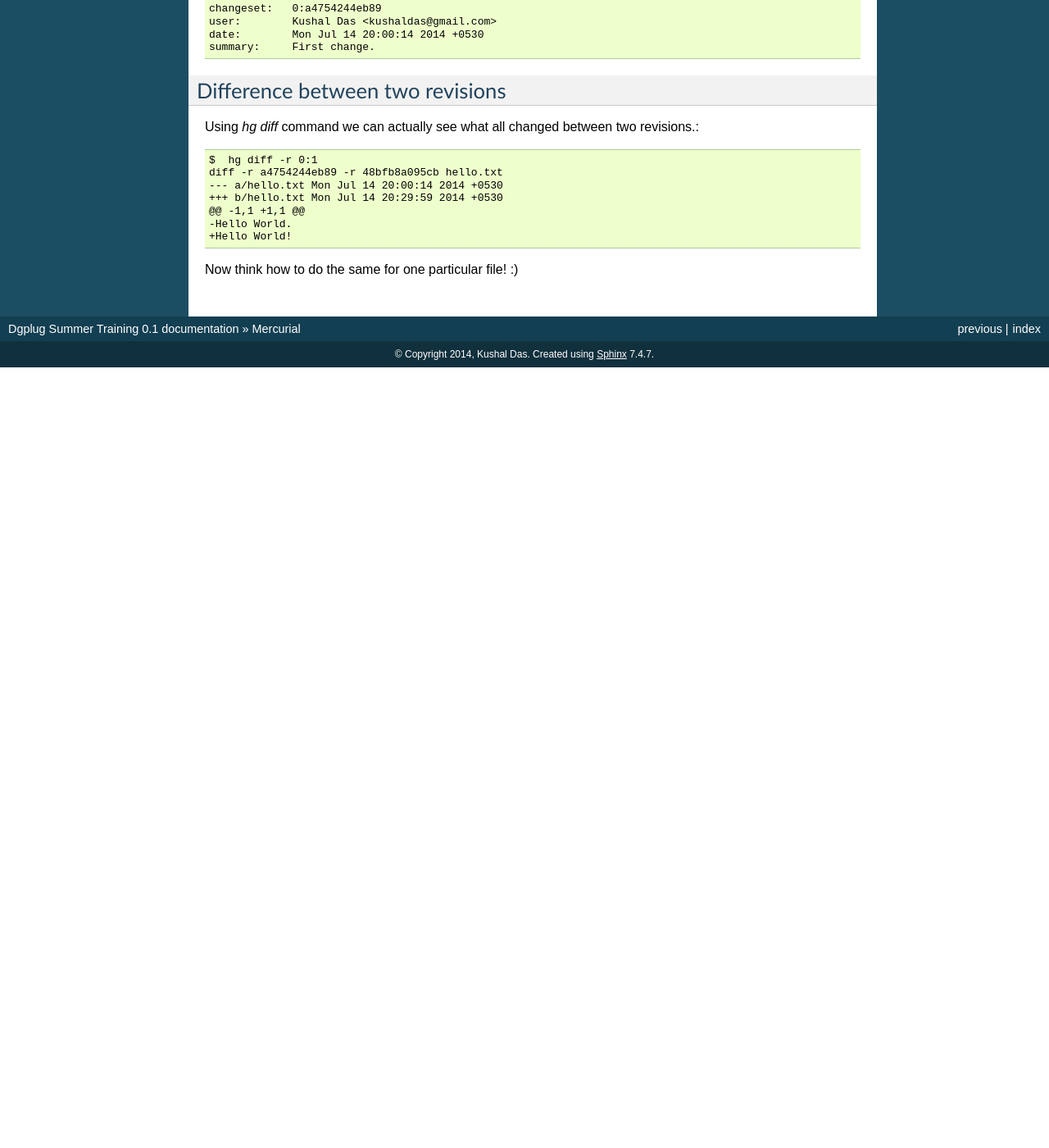
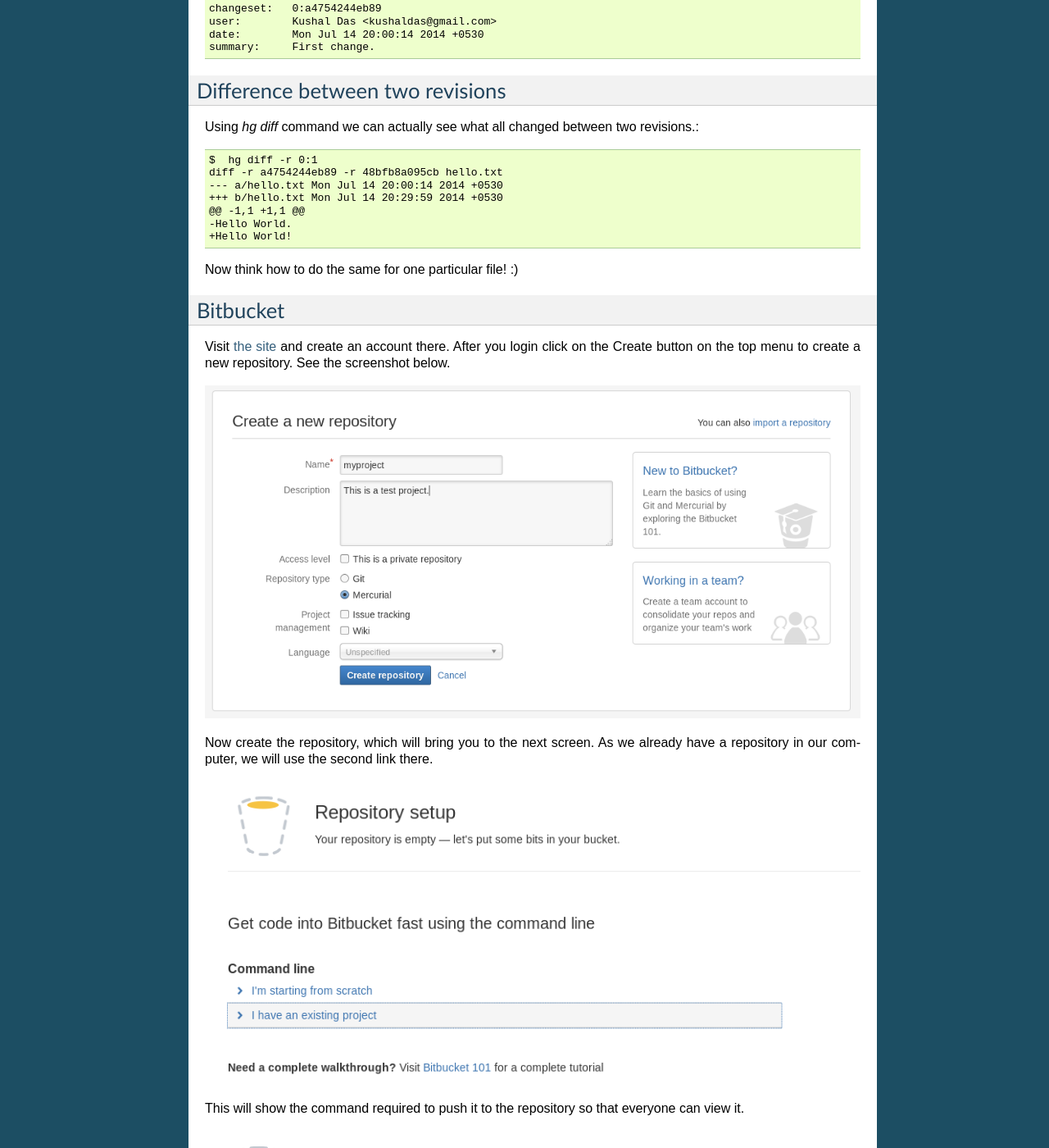
Before and after one commit to kushaldas/summertraining, a Sphinx documentation site: the page built from docs/mercurial.rst, in a window 1280 px wide and 1400 px high, scrolled down 1084 px. Shown: the whole window at 82% size. Built offline with Sphinx 7.4.7, drawn with Linux system fonts in a browser that asks for light colours; before the commit the page ends 1532 px from its top, so only the background shows below that; some of the changed text lies outside the part shown.

Commit message:
Adds bitbucket introduction

```diff
--- a/docs/mercurial.rst
+++ b/docs/mercurial.rst
@@ -82,3 +82,32 @@
     +Hello World!
 
 Now think how to do the same for one particular file! :)
+
+Bitbucket
+----------
+
+Visit `the site <https://bitbucket.org/>`_ and create an account there. After you login
+click on the Create button on the top menu to create a new repository. See the screenshot
+below.
+
+.. image:: _static/bitbucket1.png
+
+Now create the repository, which will bring you to the next screen. As we already have
+a repository in our computer, we will use the second link there.
+
+.. image:: _static/bitbucket2.png
+
+This will show the command required to push it to the repository so that everyone
+can view it.
+
+.. image:: _static/bitbucket3.png
+
+I am running the command as given there.::
+
+    $ hg push ssh://hg@bitbucket.org/kushaldas/myproject
+    pushing to ssh://hg@bitbucket.org/kushaldas/myproject
+    searching for changes
+    remote: adding changesets
+    remote: adding manifests
+    remote: adding file changes
+    remote: added 5 changesets with 5 changes to 3 files
```
Also changed, not shown: docs/_static/bitbucket1.png (added), docs/_static/bitbucket2.png (added), docs/_static/bitbucket3.png (added).
